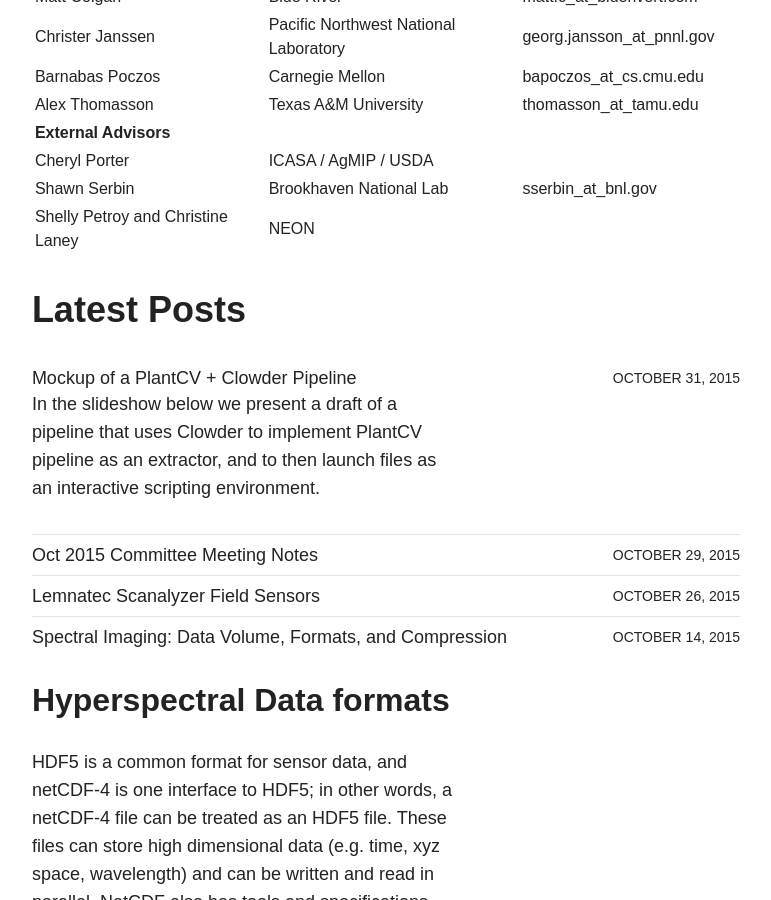
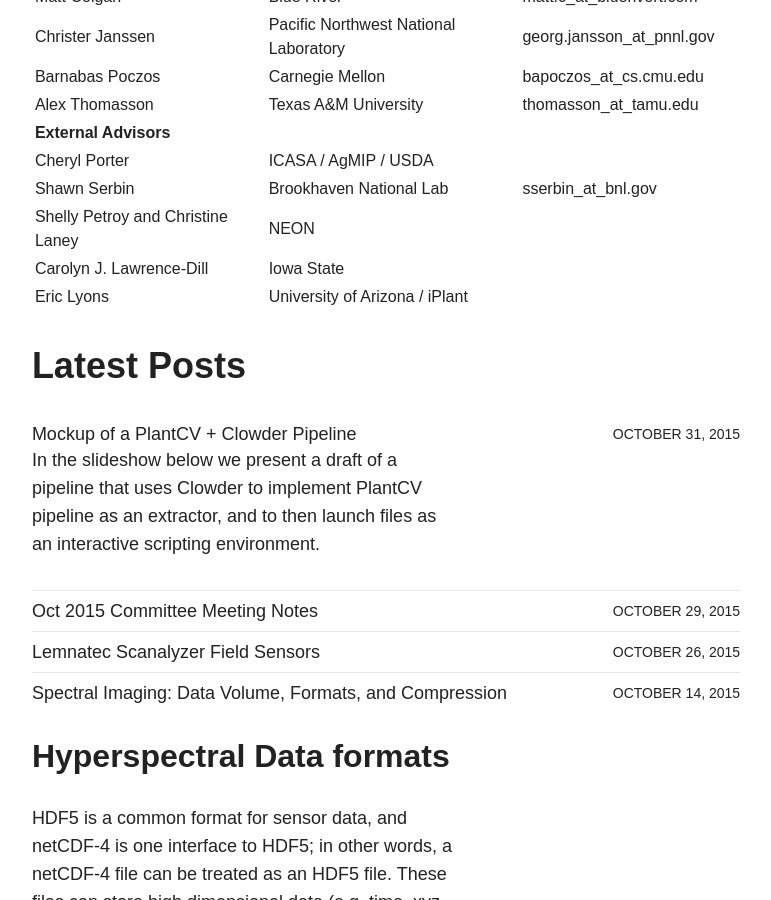
Before and after one commit to terra-reference/terraref.github.io, a Jekyll site: the page built from about/index.md, in a window 1280 px wide and 900 px high, scrolled down 4050 px. Shown: the whole window, without its empty margins (254-1025 px from the left). Built offline with Jekyll 4.4.1, drawn with Linux system fonts in a browser that asks for light colours; nearby versions of some CDN libraries.

Commit message:
Update Std. Committee
Added Eric Lyons, Carolyn Lawrence Dill

```diff
--- a/about/index.md
+++ b/about/index.md
@@ -95,6 +95,8 @@ The objective of this committee is to facilitate research by ensuring that softw
 | Cheryl Porter| ICASA / AgMIP / USDA |  |
 | Shawn Serbin | Brookhaven National Lab | sserbin_at_bnl.gov |
 | Shelly Petroy and Christine Laney | NEON | |
+| Carolyn J. Lawrence-Dill | Iowa State | |
+| Eric Lyons | University of Arizona / iPlant | |
 
 
 # Latest Posts
```
